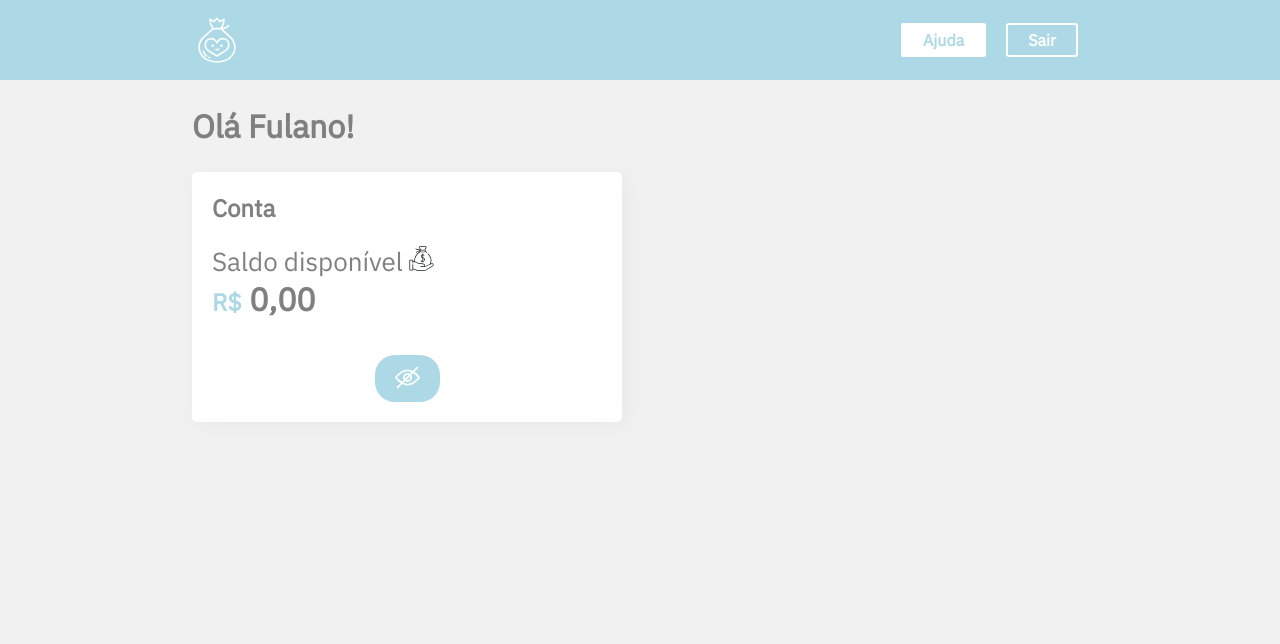
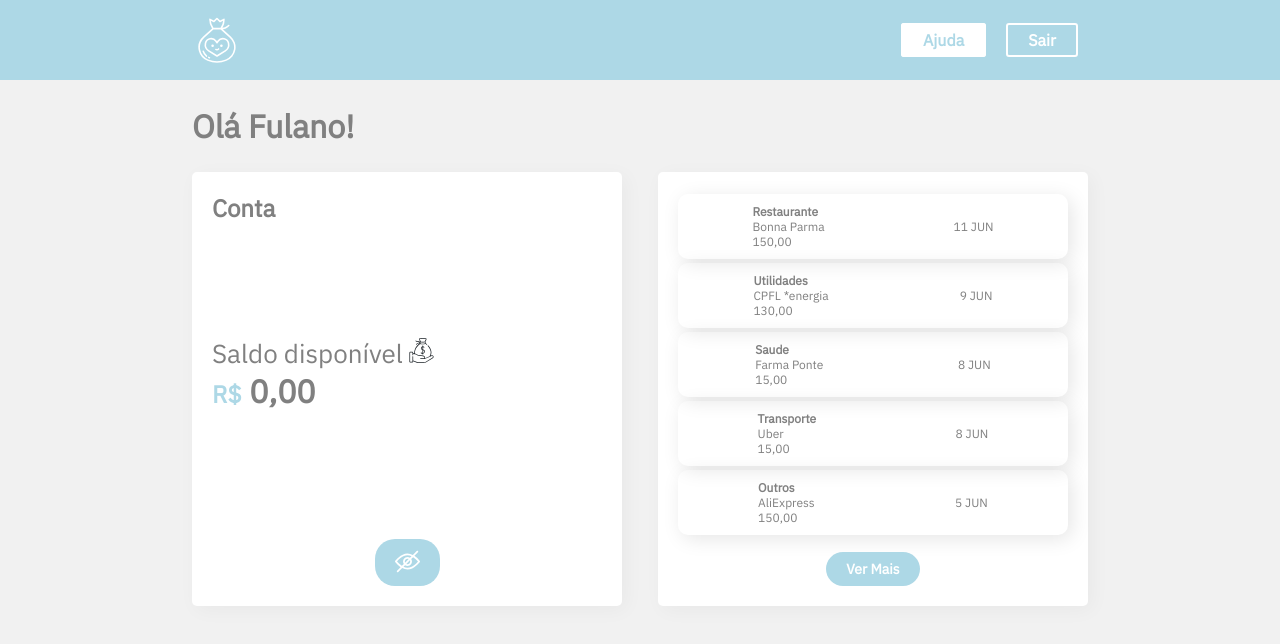
Before and after one commit to soareslil/styled-components-Alura, a React (Create React App) app: page / in a window 1280 px wide. Shown: the top 644 px of the page. Built offline with nearby package versions, Linux system fonts and the light colour scheme.

Commit message:
adicionando item e itens

```diff
--- a/src/App.js
+++ b/src/App.js
@@ -2,6 +2,7 @@
 
 import Cabecalho from "./Components/Cabecalho";
 import Container from "./Components/Container";
+
 
 import { GlobalStyle } from "./Components/globalStyles";
 
--- a/src/Components/Container/index.jsx
+++ b/src/Components/Container/index.jsx
@@ -3,6 +3,7 @@
 
 import Titulo from "../Titulo/index";
 import Conta from "../Conta";
+import Extrato from "../Extrato";
 
 const ContainerDiv = styled.div`
   background-color: #f1f1f1;
@@ -14,6 +15,10 @@
   display: flex;
   flex-direction: row;
   justify-content: space-between;
+
+  @media (max-width: 800px) {
+    flex-direction: column;
+  }
 `;
 
 const Container = () => {
@@ -22,6 +27,7 @@
       <Titulo>Olá Fulano!</Titulo>
       <Conteudo>
         <Conta />
+        <Extrato />
       </Conteudo>
     </ContainerDiv>
   );
--- /dev/null
+++ b/src/Components/Extrato/index.jsx
@@ -0,0 +1,21 @@
+import React from "react";
+
+import { Box, Botao } from "../../Components/UI";
+
+import { extratoLista } from "../../info";
+import Itens from "../Itens";
+
+const Extrato = () => {
+  return (
+    <Box>
+      {extratoLista.updates.map(({ id, type, from, value, date }) => {
+        return (
+          <Itens key={id} type={type} from={from} value={value} date={date} />
+        );
+      })}
+      <Botao> Ver Mais</Botao>
+    </Box>
+  );
+};
+
+export default Extrato;
--- /dev/null
+++ b/src/Components/Item/index.jsx
@@ -0,0 +1,22 @@
+import React from "react";
+
+import styled from "styled-components";
+
+const Item = styled.div`
+  display: flex;
+  flex-direction: column;
+
+  .text{
+    font-weight: bold;
+  }
+`;
+
+export default ({ type, from, value }) => {
+  return (
+    <Item>
+      <span className="text">{type}</span>
+      <span>{from}</span>
+      <span>{value}</span>
+    </Item>
+  );
+};
--- /dev/null
+++ b/src/Components/Itens/index.jsx
@@ -0,0 +1,23 @@
+import React from 'react';
+
+import styled from "styled-components";
+
+import Item from '../Item';
+
+const Items = styled.div`
+    box-shadow: 4px 4px 20px 0px rgba(0,0,0,0.1);
+    border-radius: 10px;
+    margin: 2px 0px;
+    display: flex;
+    align-items: center;
+    justify-content: space-around;
+    padding: 10px;
+    font-size: 12px;
+`;
+
+export default (props) => {
+    return <Items>
+        <Item {...props} />
+        <span>{props.date}</span>
+    </Items>
+}
--- a/src/Components/UI/index.js
+++ b/src/Components/UI/index.js
@@ -13,7 +13,11 @@
 border-radius: 5px;
 box-shadow: 4px 4px 20px 0px rgba(0, 0, 0, 0.04);
 padding: 20px;
-width: 48%;F
+width: 48%;
+
+@media (max-width: 800px) {
+width: 95%;
+margin: 5px;
 `;
 
 export const Botao = styled.button`
--- a/src/assets/estilos.css
+++ /dev/null
@@ -1,115 +0,0 @@
-@import url("https://fonts.googleapis.com/css2?family=Montserrat:wght@300;400;600;700&display=swap");
-
-/* * {
-  box-sizing: border-box;
-  font-family: "Montserrat", sans-serif;
-  margin: 0;
-  padding: 0;
-  text-decoration: none;
-  color: grey;
-} */
-
-.btn-primario {
-  text-align: center;
-  border-radius: 3px;
-  padding: 5px 20px;
-  margin: 0 10px;
-  font-weight: 600;
-  border: 2px solid white;
-
-  color: white;
-  background: transparent;
-}
-
-.btn-secundario {
-  text-align: center;
-  border-radius: 3px;
-  padding: 5px 20px;
-  margin: 0 10px;
-  font-weight: 600;
-  border: 2px solid white;
-
-  background: white;
-  color: #41d3be;
-}
-
-/* .titulo {
-  color: grey;
-  padding: 25px 0;
-} */
-
-.cabecalho {
-  background-color: #41d3be;
-  display: flex;
-  justify-content: space-between;
-  padding: 0 15vw;
-  height: 10vh;
-  align-items: center;
-}
-
-.container {
-  background-color: #f1f1f1;
-  min-height: 90vh;
-  padding: 0px 15vw;
-}
-
-.conteudo {
-  display: flex;
-  flex-direction: row;
-  justify-content: space-between;
-}
-
-.imagem-logo {
-  height: 50px;
-  width: 50px;
-}
-
-.imagem-icone {
-  height: 25px;
-  width: 25px;
-}
-
-.btn {
-  margin: 15px auto 0px auto;
-  display: block;
-  border-radius: 20px;
-  background-color: #41d3be;
-  border: none;
-  color: white;
-  font-weight: 600;
-  font-size: 14px;
-  padding: 8px 20px;
-  cursor: pointer;
-}
-
-.box {
-  display: flex;
-  flex-direction: column;
-  justify-content: space-between;
-  background-color: white;
-  border-radius: 5px;
-  box-shadow: 4px 4px 20px 0px rgba(0, 0, 0, 0.04);
-  padding: 20px;
-  width: 48%;
-}
-
-.saldo {
-  font-weight: 700;
-  font-size: 32px;
-}
-
-.detalhe {
-  color: #41d3be;
-  font-size: 24px;
-}
-
-@media (max-width: 800px) {
-  .box {
-    width: 95%;
-    margin: 5px;
-  }
-
-  .conteudo {
-    flex-direction: column;
-  }
-}
--- a/src/index.js
+++ b/src/index.js
@@ -1,6 +1,5 @@
 import React from "react";
 import ReactDOM from "react-dom";
 import App from "./App";
-import "./assets/estilos.css";
 
 ReactDOM.render(<App />, document.getElementById("root"));
```
